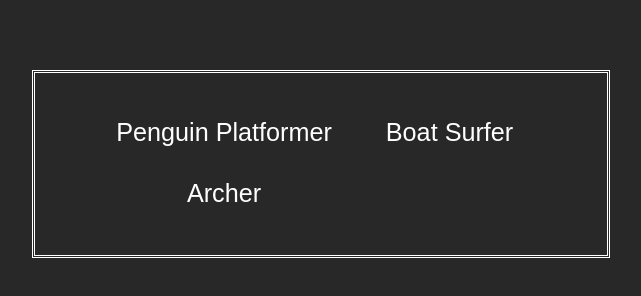
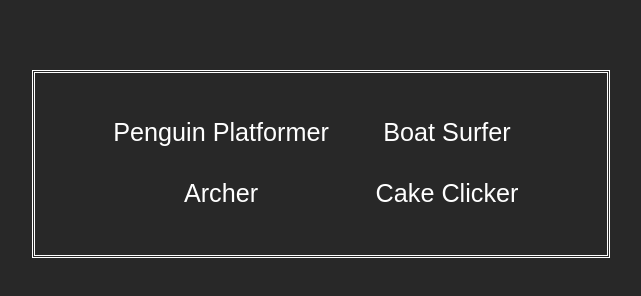
Before and after one commit to AadiCharpe/AadiFun, a plain HTML site: page index.html in a window 1280 px wide. Shown: the part 174-470 px from the top of the page, without its empty margins (327-968 px from the left). Drawn offline with Linux system fonts and the light colour scheme.

Commit message:
added cakeclicker

```diff
--- a/index.html
+++ b/index.html
@@ -19,6 +19,7 @@
             </div>
             <div class="column2">
                 <a href="https://aadicharpe.github.io/BoatSurfer/">Boat Surfer</a>
+                <a href="https://aadicharpe.github.io/CakeClicker/">Cake Clicker</a>
             </div>
         </div>
     </body>
```
